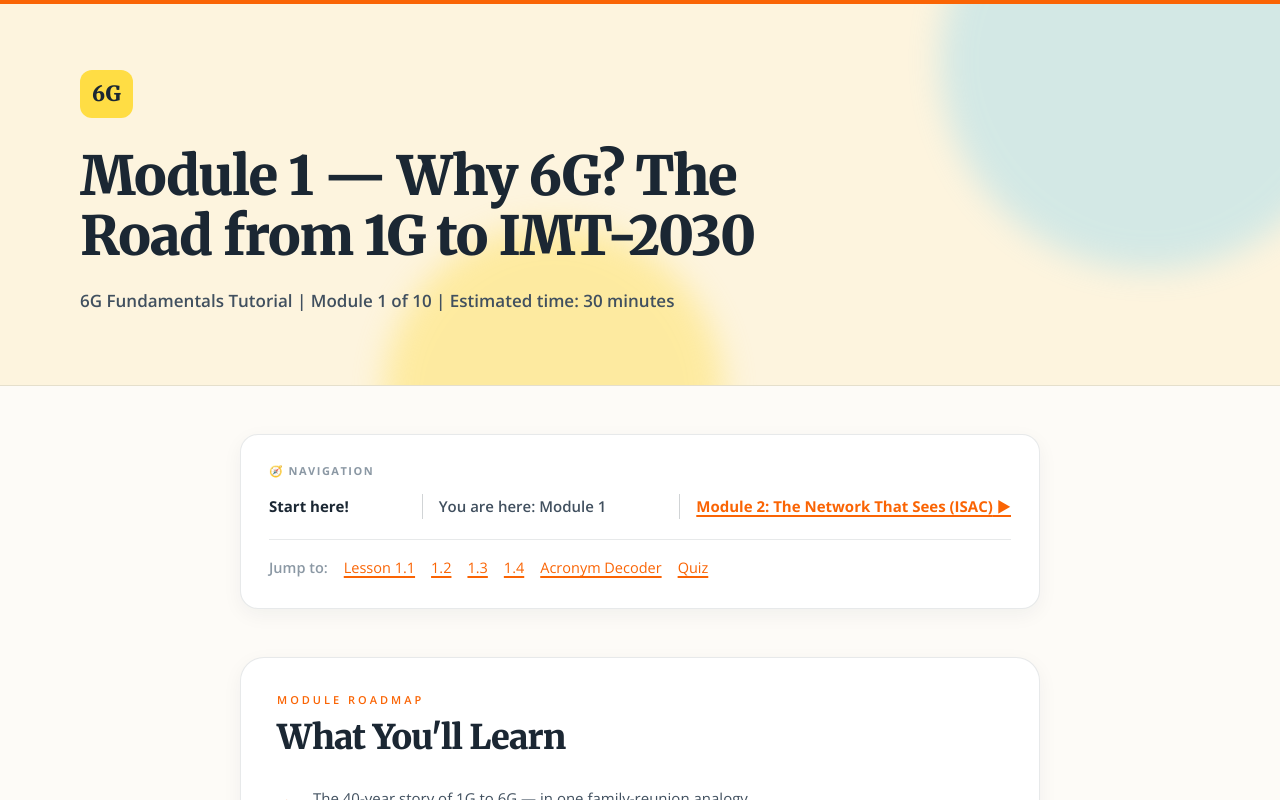
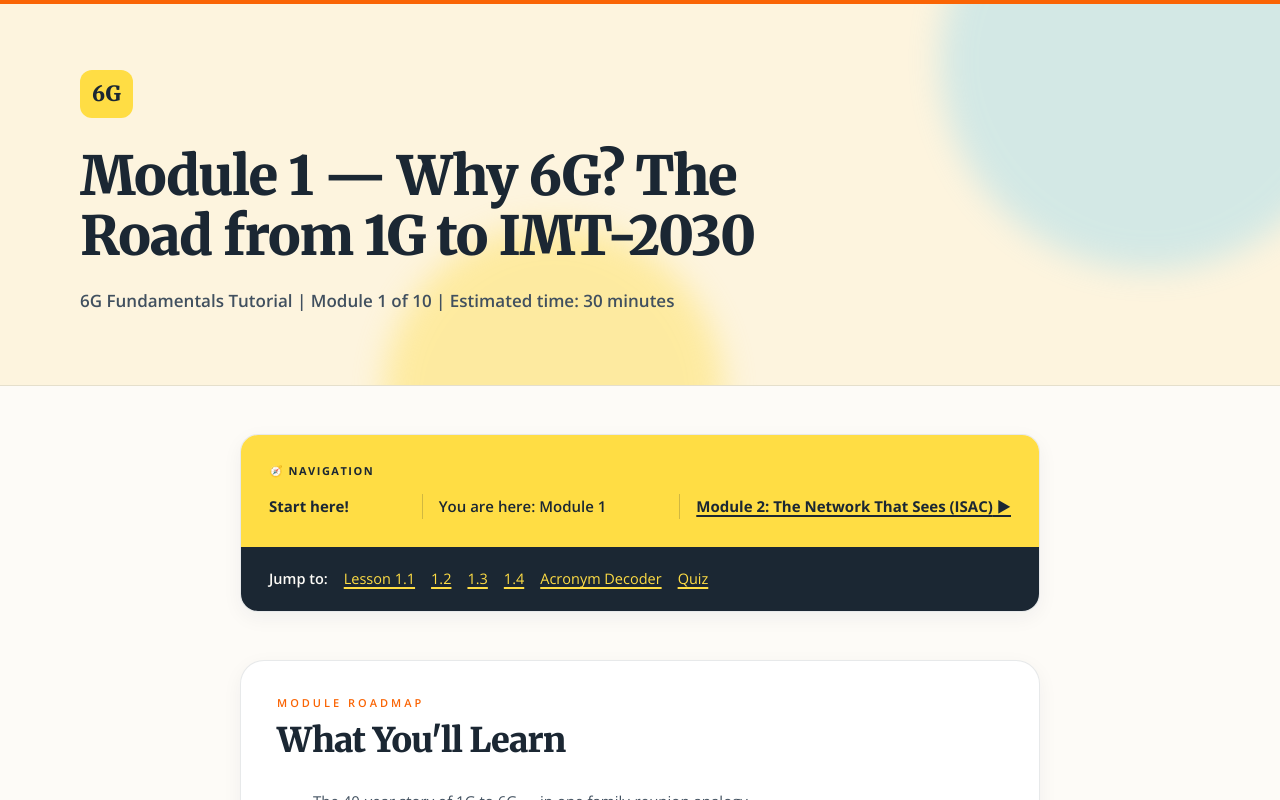
Before and after one commit to sayabu/getabu, a Next.js app: page /modules/1 in a window 1280 px wide. Shown: the top 800 px of the page. Built offline with nearby package versions, Linux system fonts and the light colour scheme.

Commit message:
Style top navigation in yellow and ink

```diff
--- a/src/components/course/ModuleNav.tsx
+++ b/src/components/course/ModuleNav.tsx
@@ -16,7 +16,13 @@ type ModuleNavProps = {
 
 export function ModuleNav({ position, previous, current, next, jumpLinks = [] }: ModuleNavProps) {
   return (
-    <nav className={styles.moduleNav} aria-label={`${position === "top" ? "Top" : "Bottom"} module navigation`}>
+    <nav
+      className={`${styles.moduleNav} ${
+        position === "top" ? styles.moduleNavTop : styles.moduleNavBottom
+      }`}
+      aria-label={`${position === "top" ? "Top" : "Bottom"} module navigation`}
+    >
+      <div className={styles.navPrimary}>
         <h2 className={styles.navTitle}>🧭 NAVIGATION</h2>
         <div className={styles.navRouteRow}>
           {previous ? (
@@ -26,6 +32,7 @@ export function ModuleNav({ position, previous, current, next, jumpLinks = [] }:
           )}
           {current ? <span className={styles.currentModule}>You are here: {current}</span> : null}
           <Link href={next.href}>{next.label} ▶</Link>
+        </div>
       </div>
       {jumpLinks.length > 0 ? (
         <div className={styles.jumpLinks}>
--- a/src/components/course/course.module.css
+++ b/src/components/course/course.module.css
@@ -117,11 +117,26 @@
 }
 
 .moduleNav {
-  padding: var(--space-6);
+  overflow: hidden;
   border: 1px solid var(--border-hair);
   border-radius: var(--radius-lg);
   background: var(--surface-card);
   box-shadow: var(--shadow-card);
+}
+
+.navPrimary {
+  padding: var(--space-6);
+}
+
+.moduleNavTop .navPrimary {
+  background: var(--sun);
+}
+
+.moduleNavTop .navTitle,
+.moduleNavTop .navRouteRow,
+.moduleNavTop .navRouteRow a,
+.moduleNavTop .currentModule {
+  color: var(--ink-900);
 }
 
 .navTitle,
@@ -166,6 +181,25 @@
   padding-top: var(--space-4);
   border-top: 1px solid var(--border-hair);
   font-size: var(--size-body-sm);
+}
+
+.moduleNavTop .jumpLinks {
+  margin-top: 0;
+  padding: var(--space-5) var(--space-6);
+  border-top: 0;
+  background: var(--surface-invert);
+}
+
+.moduleNavTop .jumpLinks span {
+  color: var(--text-on-invert);
+}
+
+.moduleNavTop .jumpLinks a {
+  color: var(--sun);
+}
+
+.moduleNavTop .jumpLinks a:hover {
+  color: var(--paper-warm);
 }
 
 .jumpLinks span {
```
Lines whose indentation alone changed are shown as unchanged.
